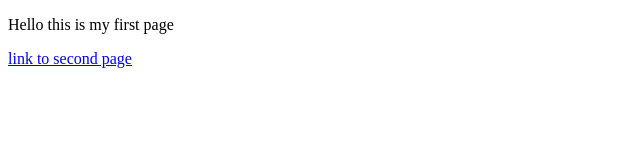
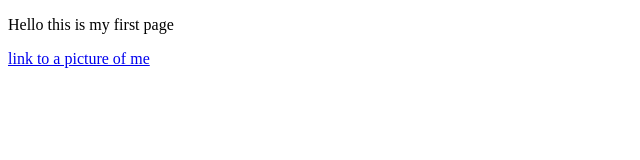
Before and after one commit to barnabaskm/hatching, a plain HTML site: page project/index.html in a window 1280 px wide. Shown: the full height of the page, 0-640 px from the left. Drawn offline with Linux system fonts and the light colour scheme.

Commit message:
edited the index.html file

```diff
--- a/project/index.html
+++ b/project/index.html
@@ -5,6 +5,6 @@
 </head>
 <body>
 <p>Hello this is my first page</p>
-<a href="#">link to second page</a>
+<a href="about.html">link to a picture of me</a>
 </body>
 </html>
```
